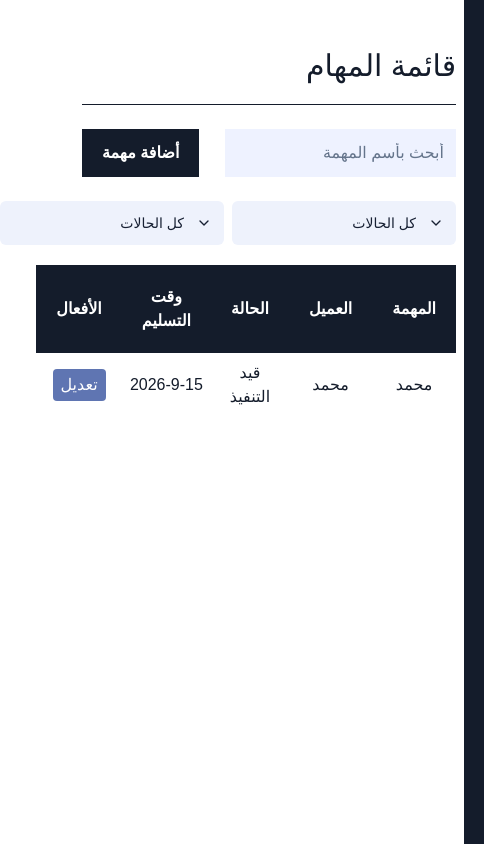
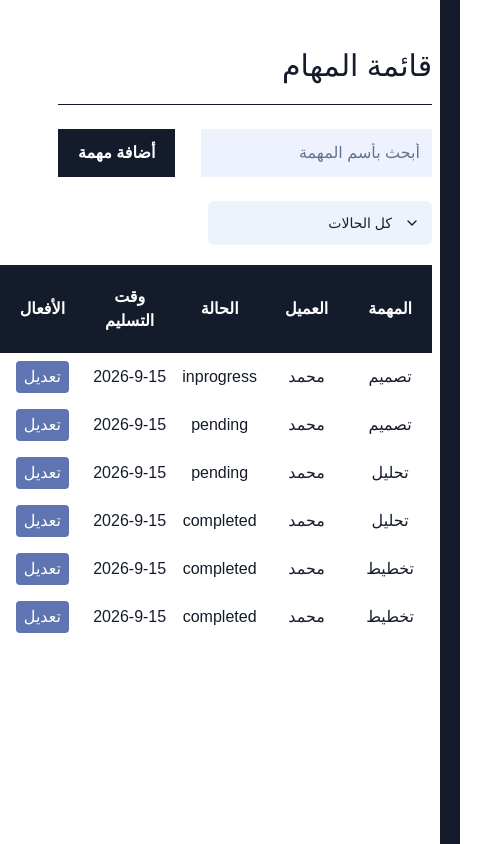
Before and after one commit to ZakariaAlkaldi/tasks-manager, a Next.js app: page /tasks in a window 390 px wide. Shown: the whole page, 484 px wide, since content can reach past the window. Built offline with nearby package versions, Linux system fonts and the light colour scheme.

Commit message:
Made The Filtering Logic

```diff
--- /dev/null
+++ b/app/components/AddButton.tsx
@@ -0,0 +1,11 @@
+import React from "react";
+
+const AddButton = ({ text }: { text: string }) => {
+  return (
+    <button className="w-fit h-full py-3 px-5 bg-[#141C2B] text-white font-bold cursor-pointer">
+      {text}
+    </button>
+  );
+};
+
+export default AddButton;
--- a/app/components/SearchForm.tsx
+++ b/app/components/SearchForm.tsx
@@ -1,13 +1,17 @@
 "use client";
-const SearchForm = ({ placeHolder }: { placeHolder: string,  }) => {
+type searchType = {
+  placeHolder: string;
+  onSearchChanges: (search: string) => void;
+};
+const SearchForm = ({ placeHolder, onSearchChanges }: searchType) => {
   return (
     <form>
       <input
         type="text"
         placeholder={placeHolder}
-        className="p-3 my-6 w-full sm:w-100 bg-[#EEF2FF] text-[#334155] placeholder:text-[#64748B] sm:placeholder:text-xl outline-none"
+        className="p-3 my-6  sm:w-100 bg-[#EEF2FF] text-[#334155] placeholder:text-[#64748B] sm:placeholder:text-xl outline-none "
         onChange={(e) => {
-          console.log(e.target.value);
+          onSearchChanges(e.target.value);
         }}
       />
     </form>
--- a/app/components/StatusSelect.tsx
+++ b/app/components/StatusSelect.tsx
@@ -2,14 +2,17 @@
 
 import { useState } from "react";
 
-export default function StatusSelect() {
-  const [status, setStatus] = useState("all");
+type statusType = {
+  status: string;
+  onStatusChange: (status: string) => void;
+};
 
+export default function StatusSelect({ onStatusChange, status }: statusType) {
   return (
     <div className="relative w-fit">
       <select
         value={status}
-        onChange={(e) => setStatus(e.target.value)}
+        onChange={(e) => onStatusChange(e.target.value)}
         className="cursor-pointer appearance-none rounded-md bg-[#eef2fc] px-4 py-3 pr-10 text-sm font-medium text-[#172033] outline-none transition-colors hover:bg-[#e5ebfa] focus:ring-2 focus:ring-[#d5def3] w-56 sm:w-49"
       >
         <option value="all">كل الحالات</option>
--- a/app/components/TasksContent.tsx
+++ b/app/components/TasksContent.tsx
@@ -2,6 +2,8 @@
 import { useState } from "react";
 import Task from "./Task";
 import StatusSelect from "./StatusSelect";
+import SearchForm from "./SearchForm";
+import AddButton from "./AddButton";
 
 const TasksContent = () => {
   type task = {
@@ -16,39 +18,68 @@ const TasksContent = () => {
     {
       id: 1,
       customer: "محمد",
-      task: "محمد",
-      status: "قيد التنفيذ",
+      task: "تصميم",
+      status: "inprogress",
+      dueTime: "2026-9-15",
+    },
+    {
+      id: 4,
+      customer: "محمد",
+      task: "تصميم",
+      status: "pending",
+      dueTime: "2026-9-15",
+    },
+    {
+      id: 2,
+      customer: "محمد",
+      task: "تحليل",
+      status: "pending",
+      dueTime: "2026-9-15",
+    },
+    {
+      id: 5,
+      customer: "محمد",
+      task: "تحليل",
+      status: "completed",
+      dueTime: "2026-9-15",
+    },
+    {
+      id: 3,
+      customer: "محمد",
+      task: "تخطيط",
+      status: "completed",
+      dueTime: "2026-9-15",
+    },
+    {
+      id: 6,
+      customer: "محمد",
+      task: "تخطيط",
+      status: "completed",
       dueTime: "2026-9-15",
     },
   ];
 
   const [search, setSearch] = useState("");
+  const [status, setStatus] = useState("all");
 
-  const filteredCustomers = tasks.filter((task) =>
+  const filteredTasks = tasks.filter((task) =>
     task.task.toLowerCase().includes(search.toLowerCase()),
   );
+  // const filteredStatus = tasks.filter((task) => task.status == status);
 
   return (
     <>
       <div className="w-full flex items-center justify-between">
-        <form>
-          <input
-            type="text"
-            placeholder="أبحث بأسم المهمة"
-            className="p-3 my-6  sm:w-100 bg-[#EEF2FF] text-[#334155] placeholder:text-[#64748B] sm:placeholder:text-xl outline-none "
-            onChange={(e) => {
-              setSearch(e.target.value);
-            }}
+        <SearchForm
+          placeHolder="أبحث بأسم المهمة"
+          onSearchChanges={setSearch}
         />
-        </form>
-        <button className="w-fit h-full py-3 px-5 bg-[#141C2B] text-white font-bold cursor-pointer">
-          أضافة مهمة
-        </button>
+
+        <AddButton text="أضافة مهمة" />
       </div>
 
       <div className="w-full sm:w-100 flex gap-2 mb-5">
-        <StatusSelect />
-        <StatusSelect />
+        <StatusSelect onStatusChange={setStatus} status={status} />
       </div>
 
       <table className="w-full border-collapse text-center table-auto ">
@@ -72,7 +103,8 @@ const TasksContent = () => {
           </tr>
         </thead>
         <tbody>
-          {!filteredCustomers
+          {status == "all"
+            ? !filteredTasks
               ? tasks.map((task) => {
                   return (
                     <Task
@@ -85,7 +117,7 @@ const TasksContent = () => {
                     />
                   );
                 })
-            : filteredCustomers.map((task) => {
+              : filteredTasks.map((task) => {
                   return (
                     <Task
                       key={task.id}
@@ -96,6 +128,18 @@ const TasksContent = () => {
                       dueTime={task.dueTime}
                     />
                   );
+                })
+            : tasks.map((task) => {
+                return task.status == status ? (
+                  <Task
+                    key={task.id}
+                    id={task.id}
+                    task={task.task}
+                    customer={task.customer}
+                    status={task.status}
+                    dueTime={task.dueTime}
+                  />
+                ) : null;
               })}
         </tbody>
       </table>
```
Lines whose indentation alone changed are shown as unchanged.
